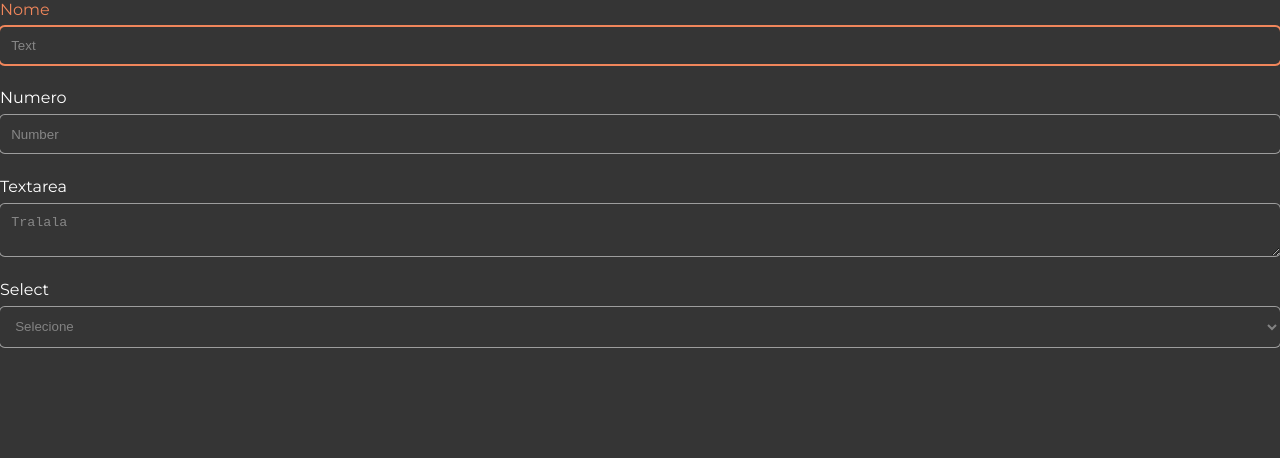
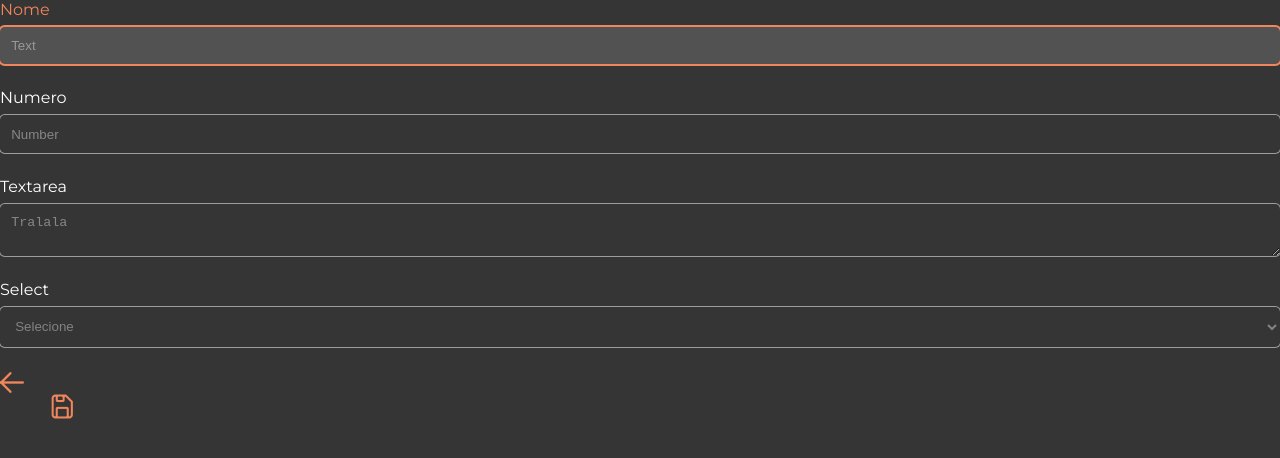
Before and after one commit to MatheusMS1/pi-4-front, a React (Create React App) app: page / in a window 1280 px wide. Shown: the top 458 px of the page. Built offline with nearby package versions, Linux system fonts and the light colour scheme.

Commit message:
styled buttons

```diff
--- a/package.json
+++ b/package.json
@@ -6,6 +6,7 @@
     "@testing-library/jest-dom": "^5.16.5",
     "@testing-library/react": "^13.4.0",
     "@testing-library/user-event": "^13.5.0",
+    "primeicons": "^6.0.1",
     "react": "^18.2.0",
     "react-dom": "^18.2.0",
     "react-scripts": "5.0.1",
--- a/src/App.js
+++ b/src/App.js
@@ -1,4 +1,6 @@
 import './App.css';
+import BtnSalvar from './components/Forms/BtnSalvar';
+import BtnVoltar from './components/Forms/BtnVoltar';
 import Input from './components/Forms/Input'
 import Select from './components/Forms/Select';
 import Textarea from './components/Forms/Textarea';
@@ -16,6 +18,8 @@ function App() {
         <option>ala</option>
         <option>ala</option>
       </Select>
+      <BtnVoltar/>
+      <BtnSalvar/>
     </div>
   );
 }
--- /dev/null
+++ b/src/components/Forms/BtnSalvar.js
@@ -0,0 +1,10 @@
+import React from 'react'
+import styles from './Button.module.css'
+
+const BtnSalvar = ({...props}) => {
+  return (
+    <button className={styles.button}><span>Salvar</span><i className='pi pi-save'></i></button>
+  )
+}
+
+export default BtnSalvar
--- /dev/null
+++ b/src/components/Forms/BtnVoltar.js
@@ -0,0 +1,11 @@
+import React from 'react'
+import styles from './Button.module.css'
+import 'primeicons/primeicons.css'
+
+const BtnVoltar = ({ ...props }) => {
+  return (
+    <button className={`${styles.button}`} {...props}><i className='pi pi-arrow-left'></i><span>Voltar</span></button>
+  )
+}
+
+export default BtnVoltar
--- /dev/null
+++ b/src/components/Forms/Button.module.css
@@ -0,0 +1,36 @@
+.button {
+  color: var(--color-action);
+  background: none;
+  border: none;
+  display: flex;
+  cursor: pointer;
+  font-size: 1rem;
+  transition: .2s;
+  gap: .3rem;
+  justify-content: center;
+  align-items: center;
+}
+
+.button:disabled {
+  opacity: .5;
+  cursor: wait;
+}
+
+.button:not(:disabled):hover {
+  color: var(--color-main);
+  transition: .2s;
+  gap: .5rem;
+}
+
+.button span {
+  opacity: 0;
+}
+
+.button:not(:disabled):hover  span {
+  opacity: 1;
+  transition: .3s;
+}
+
+.button i {
+  font-size: 1.5rem;
+}
--- a/src/components/Forms/GlobalInput.module.css
+++ b/src/components/Forms/GlobalInput.module.css
@@ -41,6 +41,7 @@ input:-webkit-autofill {
 .input:focus,
 .input:hover {
   box-shadow: 0 0 0px 2px var(--color-action);
+  background: rgba(255, 255, 255, 0.144);
 }
 
 .input:focus ~ .label,
```
Also changed, not shown: 1 other file (tests, documents, lock files or other folders).
